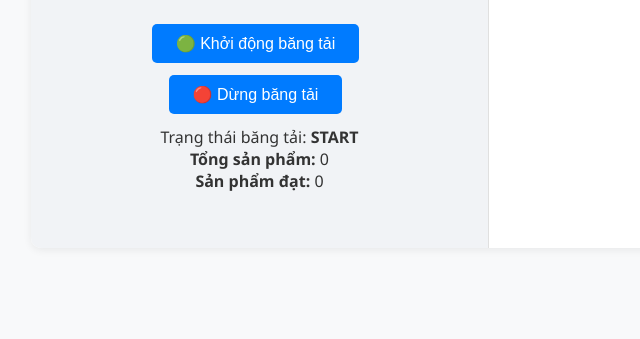
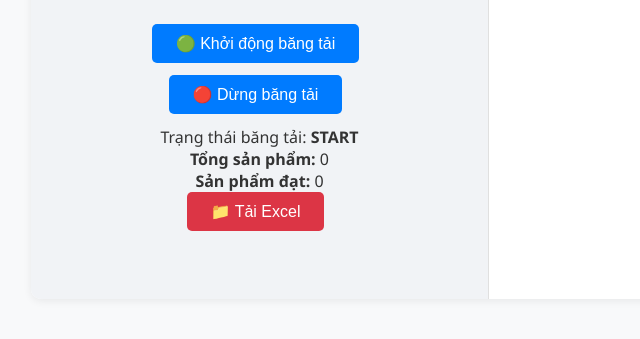
Before and after one commit to DTP-03/esp32-product-check, a Flask app: page / in a window 1280 px wide. Shown: the part 470-809 px from the top of the page, without its empty margins (9-649 px from the left). Before the commit the page ends 718 px from the top, so only its background shows below. Run offline with Flask 2, Linux system fonts and the light colour scheme; data that the repository does not hold is empty.

Commit message:
Update index.html
xuất excel

```diff
--- a/templates/index.html
+++ b/templates/index.html
@@ -185,6 +185,7 @@
         <p>Trạng thái băng tải: <strong id="bt-status">Đang kiểm tra...</strong></p>
         <p><strong>Tổng sản phẩm:</strong> <span id="total-count">0</span></p>
         <p><strong>Sản phẩm đạt:</strong> <span id="ok-count">0</span></p>
+        <button onclick="downloadExcel()">📁 Tải Excel</button>
       </div>
     </div>
     <div class="main">
@@ -306,6 +307,10 @@
           }
       }
 
+    function downloadExcel() {
+        window.location.href = "/export-excel";
+    }
+
       document.addEventListener("DOMContentLoaded", fetchImages);
       setInterval(fetchCounts, 1000);
       fetchCounts();
```
